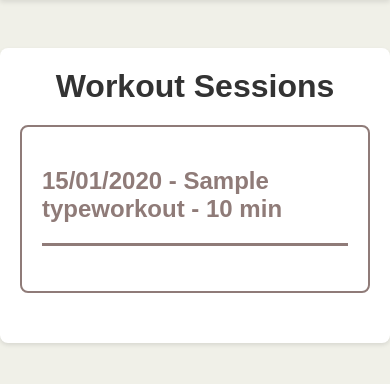
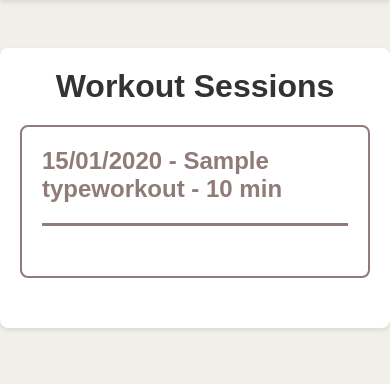
Before and after one commit to XeroBis/portfolio, a Django app: page /workout/ in a window 390 px wide. Shown: the part 132-516 px from the top of the page. Run offline with Django 5.2, Linux system fonts and the light colour scheme; tables that the repository leaves empty hold one stand-in row (values such as "Sample post"); data that the repository does not hold is empty.

Commit message:
moved button

```diff
--- a/apps/workout/static/workout/css/workout.css
+++ b/apps/workout/static/workout/css/workout.css
@@ -136,14 +136,21 @@
     color: var(--color-text-primary);
 }
 
+/* Workout Header Container */
+.workout-header {
+    display: flex;
+    justify-content: space-between;
+    align-items: center;
+    padding-bottom: 20px;
+    margin-bottom: 25px;
+    border-bottom: 3px solid var(--color-accent-primary);
+}
+
 .workout_date_type {
     font-size: 24px;
     font-weight: bold;
     color: var(--color-accent-primary);
-    padding: 20px 0;
     margin: 0;
-    margin-bottom: 25px;
-    border-bottom: 3px solid var(--color-accent-primary);
 }
 
 
@@ -724,6 +731,22 @@ margin: 20px auto;
     .load_option_divider span {
         width: 100%;
         text-align: center;
+    }
+
+    /* Mobile workout header layout */
+    .workout-header {
+        flex-direction: column;
+        align-items: flex-start;
+        border-bottom: none;
+        padding-bottom: 0;
+        margin-bottom: 15px;
+    }
+
+    .workout_date_type {
+        border-bottom: 3px solid var(--color-accent-primary);
+        width: fit-content;
+        padding-bottom: 20px;
+        margin-bottom: 15px;
     }
 
     /* Keep workout action buttons on the same line */
--- a/apps/workout/static/workout/js/workout.js
+++ b/apps/workout/static/workout/js/workout.js
@@ -351,6 +351,7 @@ function loadMore() {
                 var html = '';
                 response.workout_data.forEach(function (data) {
                     html += '<div class="workout-item">';
+                    html += '<div class="workout-header">';
                     html += '<h2 class="workout_date_type">' + data.workout.date + ' - ' + data.workout.type_workout;
 
                     if (data.workout.duration > 0) {
@@ -365,6 +366,7 @@ function loadMore() {
                     html += '<button class="cliquable button_workout">' + (translations.edit || 'Edit') + '</button>';
                     html += '</a>';
                     html += '<button class="cliquable button_workout" onclick="showTemplateModal(' + data.workout.id + ')">Template</button>';
+                    html += '</div>';
                     html += '</div>';
 
                     if (data.exercises && data.exercises.length > 0) {
@@ -521,6 +523,7 @@ function applyFilters(e) {
                 var html = '';
                 response.workout_data.forEach(function (data) {
                     html += '<div class="workout-item">';
+                    html += '<div class="workout-header">';
                     html += '<h2 class="workout_date_type">' + data.workout.date + ' - ' + data.workout.type_workout;
 
                     if (data.workout.duration > 0) {
@@ -535,6 +538,7 @@ function applyFilters(e) {
                     html += '<button class="cliquable button_workout">' + (translations.edit || 'Edit') + '</button>';
                     html += '</a>';
                     html += '<button class="cliquable button_workout" onclick="showTemplateModal(' + data.workout.id + ')">Template</button>';
+                    html += '</div>';
                     html += '</div>';
 
                     if (data.exercises && data.exercises.length > 0) {
--- a/apps/workout/templates/workout/workout.html
+++ b/apps/workout/templates/workout/workout.html
@@ -47,6 +47,7 @@
         <div id="workout-list">
             {% for data in workout_data %}
             <div class="workout-item" data-muscle-groups="{{ data.muscle_groups|join:',' }}">
+                <div class="workout-header">
                     <h2 class="workout_date_type">
                         {{ data.workout.date }} - {{ data.workout.type_workout }}
                         {% if data.workout.duration > 0 %}
@@ -61,6 +62,7 @@
                         <button class="cliquable button_workout" onclick="showTemplateModal({{ data.workout.id }})">{% trans "Template" %}</button>
                     </div>
                     {% endif %}
+                </div>
                 {% if data.exercises %}
                     {% regroup data.exercises by exercise_type as exercises_by_type %}
                     {% for type_group in exercises_by_type %}
```
Lines whose indentation alone changed are shown as unchanged.
